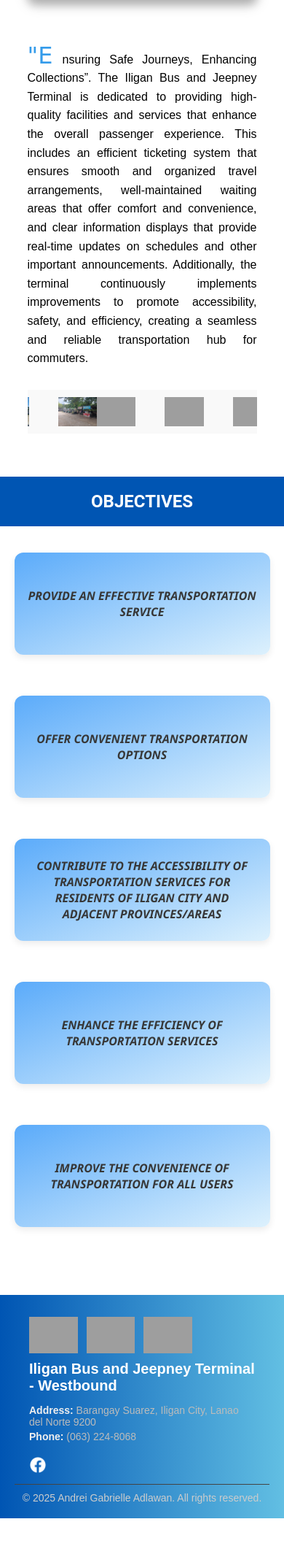
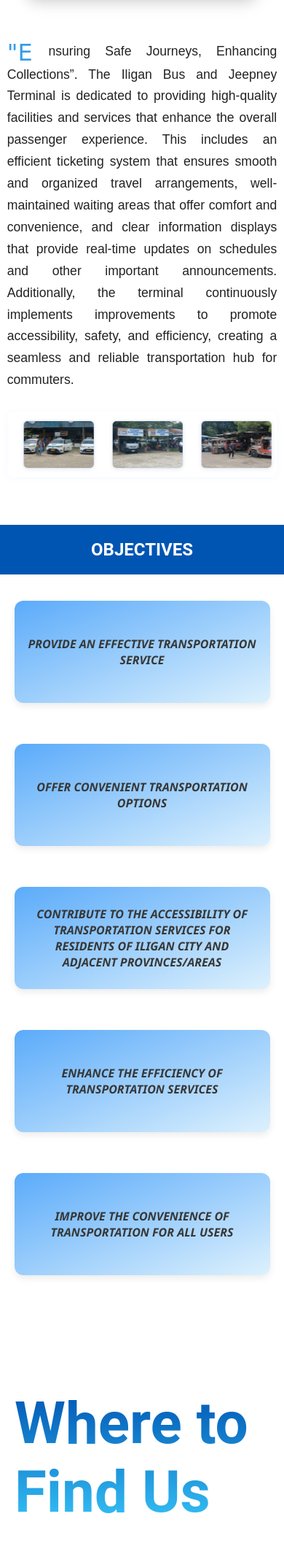
Before and after one commit to Andraannn/ibjt-west, a Flask app: page / in a window 390 px wide. Shown: the part 601-2745 px from the top of the page at 73% size. Before the commit the page ends 2681 px from the top, so only its background shows below. Run offline with Flask 3, Linux system fonts and the light colour scheme; grey boxes are pictures that could not be loaded.

Commit message:
modified index page

```diff
--- a/static/css/index.css
+++ b/static/css/index.css
@@ -226,38 +226,91 @@
 .content-container {
     display: flex;
     flex-wrap: wrap;
-    justify-content: space-between;
-    align-items: flex-start;
-    padding: 20px;
-    gap: 20px;
+    justify-content: center;
+    align-items: center;
+    padding: 32px 20px;
+    gap: 32px;
+    max-width: 1200px;
+    margin: 0 auto;
+}
+
+.left-container,
+.right-container {
+    flex: 1 1 0;
+    display: flex;
+    justify-content: center;
+    align-items: center;
 }
 
 .image {
-    width: 40%;
+    width: 100%;
+    max-width: 100%;
     height: auto;
-    margin: 20px;
-    border-radius: 10px;
-    box-shadow: 0 8px 12px 0 rgba(0,0,0,0.2), 0 6px 20px 0 rgba(0,0,0,0.19);
+    margin: 0;
+    border-radius: 12px;
+    box-shadow: 0 8px 24px 0 rgba(0,0,0,0.13), 0 6px 20px 0 rgba(0,0,0,0.10);
 }
 
 .text-container {
-    width: 55%;
+    width: 100%;
+    max-width: 700px;
     font-family: Arial, sans-serif;
-    line-height: 1.6;
+    line-height: 1.7;
     text-align: justify;
+    border-radius: 12px;
+    padding: 24px;
 }
 
 .highlight {
     font-family: "Lucida Calligraphy", "Apple Chancery", cursive;
     font-size: 2.5em;
-    color:rgb(52, 155, 234);
+    color: rgb(52, 155, 234);
     line-height: 1;
     display: inline;
-    margin-right: 1px;
+    margin-right: 2px;
+    vertical-align: top;
 }
 
 .text {
     display: inline;
+    font-size: 1.1rem;
+    color: #222;
+}
+
+.site-footer-marquee {
+    margin-top: 28px;
+    overflow: hidden;
+    width: 100%;
+    border-radius: 8px;
+    box-shadow: 0 1px 8px rgba(0,110,230,0.05);
+    padding: 12px 0;
+}
+
+.marquee__track {
+    display: flex;
+    width: max-content;
+    animation: scroll-left 25s linear infinite;
+}
+
+.marquee__group {
+    display: flex;
+    gap: 24px;
+}
+
+.marquee__group img {
+    height: 96px;
+    width: 144px;
+    object-fit: cover;
+    border-radius: 6px;
+    box-shadow: 0 1px 6px rgba(0,0,0,0.08);
+    background: #fff;
+    border: 1px solid #dbeafe;
+    flex-shrink: 0;
+}
+
+@keyframes scroll-left {
+    0%   { transform: translateX(0); }
+    100% { transform: translateX(-50%); }
 }
 
 /* Tablet and Mobile Responsiveness */
@@ -265,17 +318,25 @@
     .content-container {
         flex-direction: column;
         align-items: center;
+        gap: 20px;
+    }
+
+    .left-container, .right-container {
+        flex: 1 1 100%;
+        max-width: 100%;
     }
 
     .image {
-        width: 70%;
+        width: 90%;
+        max-width: 380px;
         margin: 20px 0;
     }
 
     .text-container {
-        width: 80%;
+        width: 90%;
         font-size: 18px;
         margin-top: 20px;
+        padding: 16px;
     }
 
     .highlight {
@@ -292,6 +353,8 @@
     .content-container {
         flex-direction: column;
         align-items: center;
+        gap: 16px;
+        padding: 16px 0;
     }
 
     .hero-text {
@@ -299,16 +362,22 @@
     }
 
     .image {
-        width: 90%;
+        width: 98%;
+        max-width: 320px;
         margin: 10px 0;
     }
 
     .text-container {
-        width: 90%;
+        width: 95%;
         font-size: 16px;
-        margin-top: 15px;
+        margin-top: 10px;
+        padding: 10px;
     }
 
+    .marquee__group img {
+        height: 64px;
+        width: 96px;
+    }
 
     .highlight {
         font-size: 2em;
@@ -316,6 +385,22 @@
 
     .text {
         width: 100%;
+    }
+
+    .find-us-left {
+        margin-left: 20px;
+    }
+
+    .find-us-right {
+        justify-content: center;
+        margin: 0;
+    }
+    .find-us-right iframe {
+        width: 95vw;
+        max-width: 400px;
+        height: 220px;
+        margin: 0 auto;
+        display: block;
     }
 }
 
@@ -384,31 +469,46 @@
         align-items: center;
     }
 }
-.site-footer-marquee {
-  overflow: hidden;
-  width: 100%;
-  margin-top: 30px;
-  background: #f9f9f9; /* optional */
-  padding: 10px 0;
+
+.find-us-section {
+    display: flex;
+    flex-wrap: wrap;
+    justify-content: center;
+    align-items: stretch;
+    gap: 40px;
+    margin: 70px 0;
 }
 
-.marquee__track {
-  display: flex;
-  width: max-content;
-  animation: scroll-left 25s linear infinite;
+.find-us-left {
+    flex: 1 1 300px;
+    min-width: 280px;
+    display: flex;
+    align-items: center;
+    justify-content: center;
 }
 
-.marquee__group {
-  display: flex;
-  gap: 40px; /* spacing between logos */
+.find-us-left h2 {
+    background: linear-gradient(180deg, #0055b3 0%, #36c3f7 100%);
+    -webkit-background-clip: text;
+    background-clip: text;
+    -webkit-text-fill-color: transparent;
+    color: #0055b3; /* fallback for browsers that don't support gradient text */
+    margin-bottom: 16px;
+    font-size: 5em;
 }
 
-.marquee__group img {
-  height: 40px;
-  flex-shrink: 0;
+.find-us-right {
+    flex: 1 1 400px;
+    min-width: 320px;
+    display: flex;
+    align-items: center;
+    justify-content: center;
+    margin: 0 32px 0 0;
 }
 
-@keyframes scroll-left {
-  0%   { transform: translateX(0); }
-  100% { transform: translateX(-50%); }
+.find-us-right iframe {
+    width: 100%;
+    height: 300px;
+    border: 0;
+    border-radius: 12px;
 }
--- a/templates/index.html
+++ b/templates/index.html
@@ -36,7 +36,10 @@
 
     <section class="content">
         <div class="content-container">
+            <div class="left-container">
                 <img src="/static/images/terminal.png" class="image">
+            </div>
+            <div class="right-container">
                 <div class="text-container">
                     <p>
                         <span class="highlight">"E</span>
@@ -45,18 +48,25 @@
                             passenger experience. This includes an efficient ticketing system that ensures smooth and organized travel arrangements, well-maintained waiting areas that offer comfort and convenience, and clear information displays that provide real-time updates on schedules and other important announcements. Additionally, the terminal continuously implements improvements to promote accessibility, safety, and efficiency, creating a seamless and reliable transportation hub for commuters.
                         </span>
                     </p>
-                    <div class="site-footer-marquee full-width">
+                    <div class="site-footer-marquee">
                         <div class="marquee__track">
                             <div class="marquee__group">
                                 <img src="../static/images/img1.jpeg" alt="Img 1">
-                        <img src="../static/images/img7.jpeg" alt="Img 2">
-                        <!-- Repeat logos as needed -->
+                                <img src="../static/images/img2.jpg" alt="Img 2">
+                                <img src="../static/images/img3.jpg" alt="Img 3">
+                                <img src="../static/images/img4.jpg" alt="Img 4">
+                                <img src="../static/images/img5.jpg" alt="Img 5">
+                                <img src="../static/images/img6.jpg" alt="Img 6">
+                                <img src="../static/images/img7.jpeg" alt="Img 7">
+                                <!-- For loop -->
+                                <img src="../static/images/img1.jpeg" alt="Img 1">
+                                <img src="../static/images/img2.jpg" alt="Img 2">
+                                <img src="../static/images/img3.jpg" alt="Img 3">
+                                <img src="../static/images/img4.jpg" alt="Img 4">
+                                <img src="../static/images/img5.jpg" alt="Img 5">
+                                <img src="../static/images/img6.jpg" alt="Img 6">
+                                <img src="../static/images/img7.jpeg" alt="Img 7">
                             </div>
-                        <!-- Duplicate for seamless scroll -->
-                        <div class="marquee__group">
-                        <img src="logo1.png" alt="Partner 1">
-                        <img src="logo2.png" alt="Partner 2">
-                        <img src="logo3.png" alt="Partner 3">
                         </div>
                     </div>
                 </div>
@@ -119,6 +129,19 @@
             </li>
         </ul>
     </section>
+    <section class="find-us-section">
+        <div class="find-us-left">
+            <div>
+                <h2>Where to Find Us</h2>
+            </div>
+        </div>
+        <div class="find-us-right">
+            <iframe
+                src="https://www.google.com/maps?q=Iligan+Bus+and+Jeepney+South+Bound+Terminal+6648%2BVJ2,+Iligan+City,+Lanao+del+Norte&output=embed"
+                allowfullscreen="" loading="lazy" referrerpolicy="no-referrer-when-downgrade">
+            </iframe>
+        </div>
+    </section>
     <br><br><br>
 
     <footer>
```
Also changed, not shown: static/images/img2.jpg (added), static/images/img3.jpg (added), static/images/img4.jpg (added), static/images/img5.jpg (added), static/images/img6.jpg (added). Lines whose indentation alone changed are shown as unchanged.
